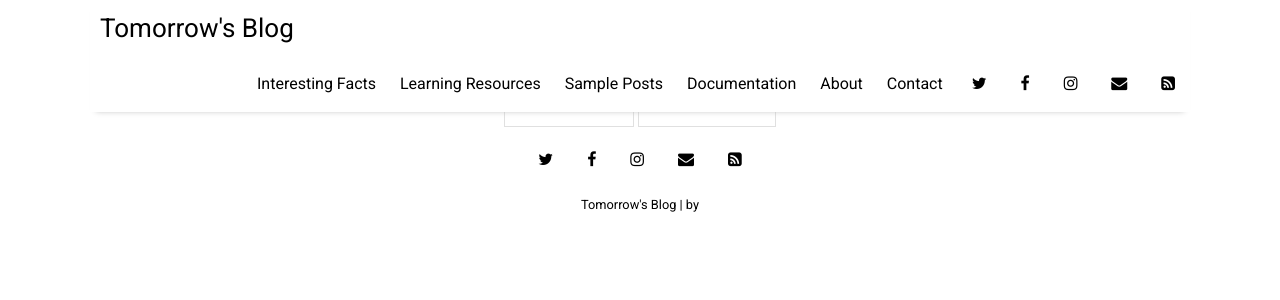
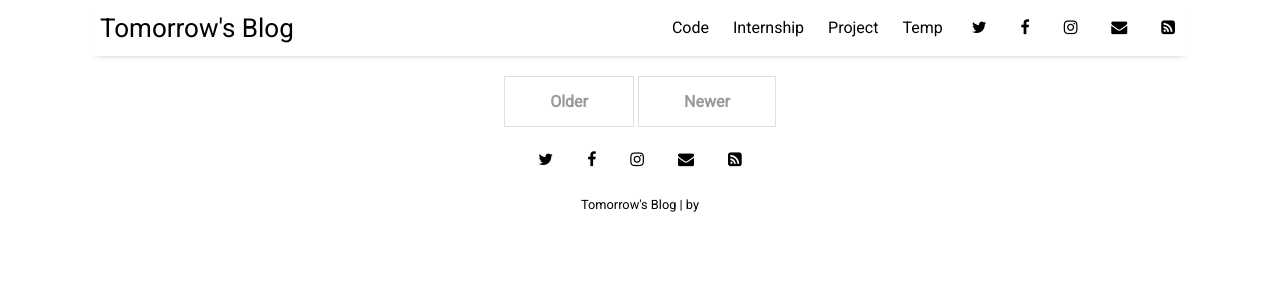
Before and after one commit to zjmzjm606/zjmzjm606.github.io, a Jekyll site: the page built from index.markdown, in a window 1280 px wide. Shown: the top 300 px of the page. Built offline with Jekyll 4.4.1, drawn with Linux system fonts in a browser that asks for light colours; nearby versions of some CDN libraries; the list of posts is cut into pages by our own code.

Commit message:
Update settings.yml

```diff
--- a/_data/settings.yml
+++ b/_data/settings.yml
@@ -7,19 +7,17 @@ disqus:
 google-ID: 'UA-112060364-2'
 
 menu:
-- {name: 'Interesting Facts',  url: 'facts'}
-- {name: 'Learning Resources', url: 'resources'}
-- {name: 'Sample Posts',       url: 'sample-posts'}
-- {name: 'Documentation',      url: 'documentation'}
-- {name: 'About',              url: 'about'}
-- {name: 'Contact',            url: 'contact'}
+- {name: 'Code',  url: 'code'}
+- {name: 'Internship', url: 'internship'}
+- {name: 'Project',       url: 'project'}
+- {name: 'Temp',            url: 'temp'}
 
 # Available social icons are powered by Font Awesome, so you can use any icon that they offer
 social:
 - {icon: 'twitter', link:    'https://twitter.com/paululele'}
 - {icon: 'facebook', link:   'https://www.facebook.com/paululele'}
 - {icon: 'instagram', link:  'https://instagram.com/paululele'}
-- {icon: 'envelope', link:   'mailto:hello@paulle.ca'}
+- {icon: 'envelope', link:   'zjmzjm606@gmail.com'}
 - {icon: 'rss-square', link: 'feed.xml'}
 # - {icon: 'rss-square', link: 'rss-feed.xml'}
 
```
